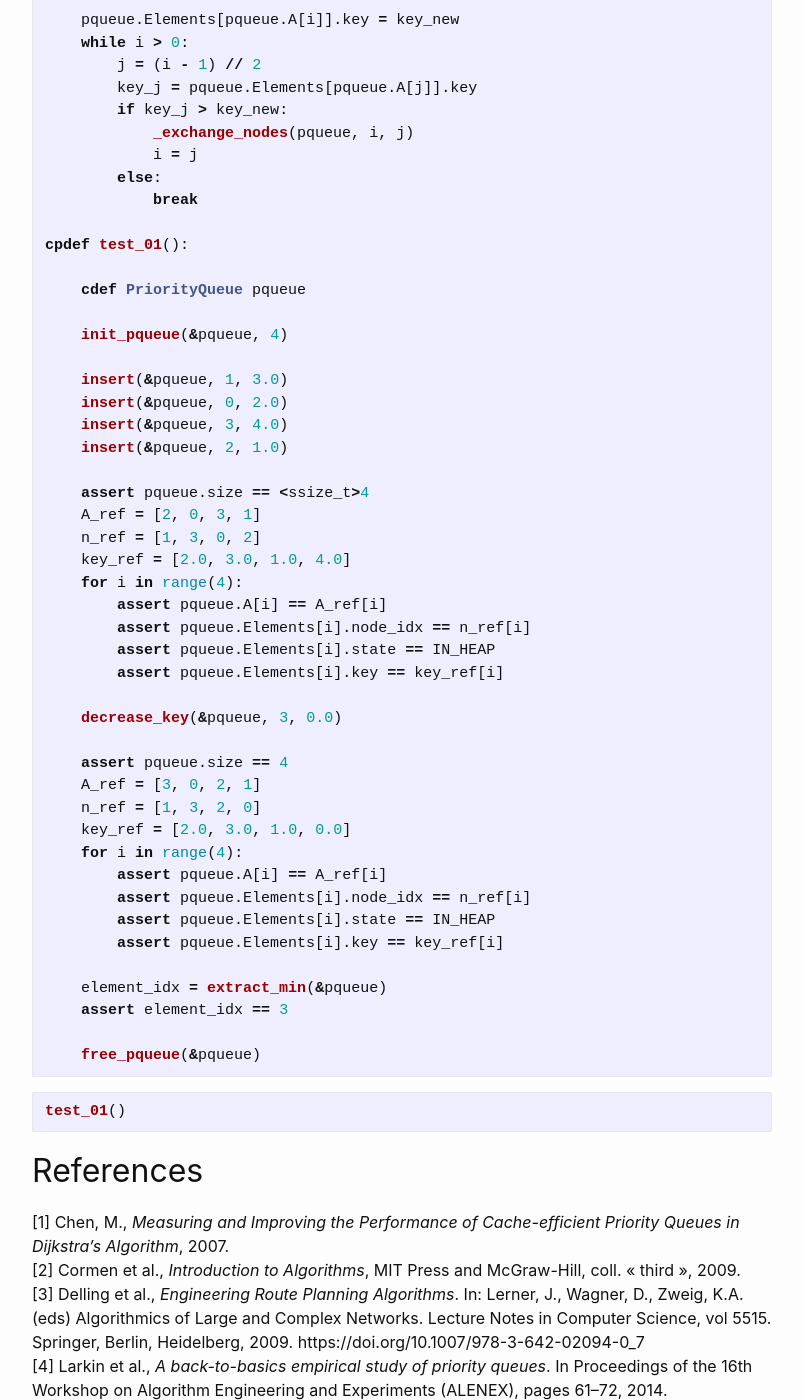
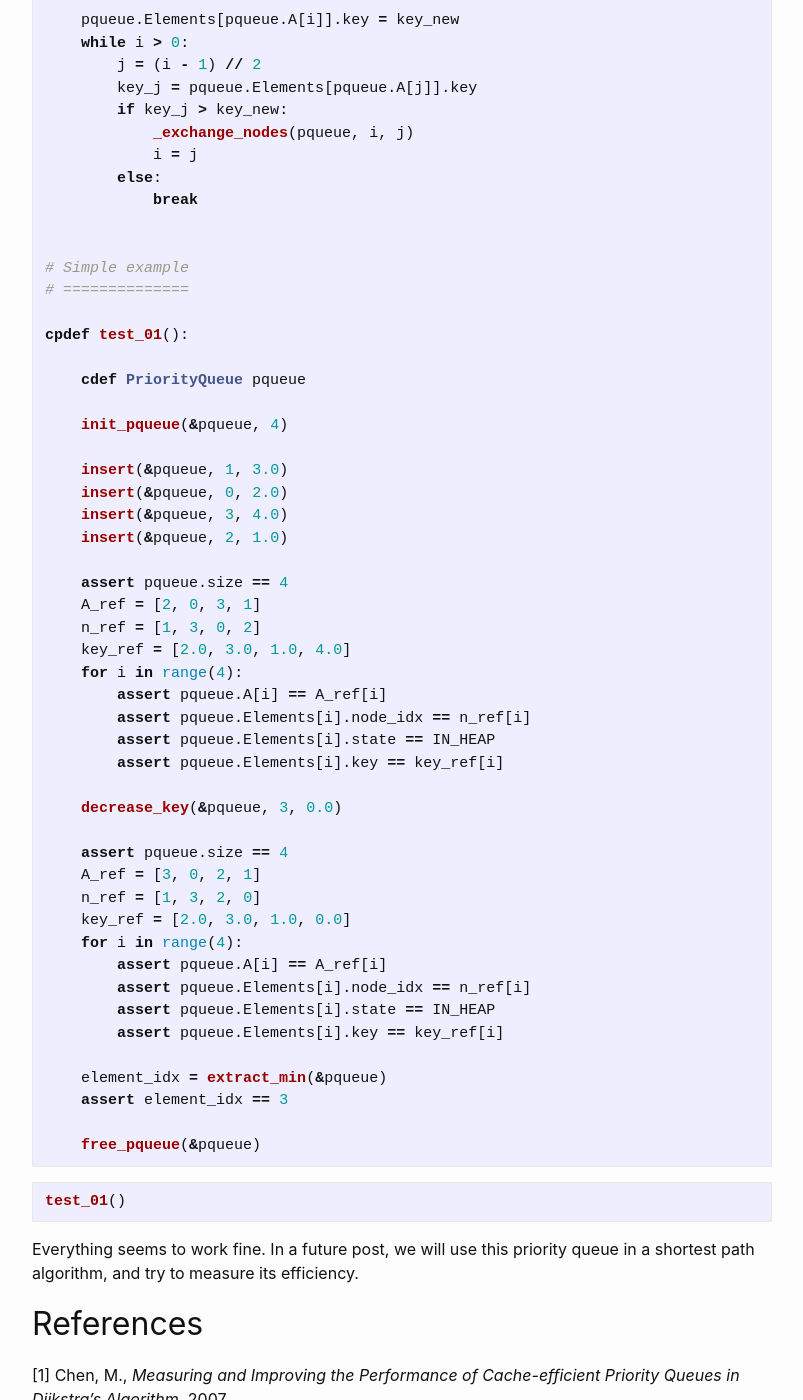
Before and after one commit to aetperf/aetperf.github.io, a Jekyll site: the page built from _posts/2022-11-22-A-Cython-implementation-of-a-min-priority-queue.md, in a window 1280 px wide and 1400 px high, scrolled down 11257 px. Shown: the whole window, without its empty margins (238-1041 px from the left). Built offline with Jekyll 4.4.1, drawn with Linux system fonts in a browser that asks for light colours; formulas are drawn with MathJax 3; comment, search, counter and statistics services are not loaded.

Commit message:
small update

````diff
--- a/_posts/2022-11-22-A-Cython-implementation-of-a-min-priority-queue.md
+++ b/_posts/2022-11-22-A-Cython-implementation-of-a-min-priority-queue.md
@@ -400,6 +400,10 @@ cdef inline void _decrease_key_from_node_index(
         else:
             break
 
+
+# Simple example
+# ==============
+
 cpdef test_01():
 
     cdef PriorityQueue pqueue
@@ -411,7 +415,7 @@ cpdef test_01():
     insert(&pqueue, 3, 4.0)
     insert(&pqueue, 2, 1.0)
 
-    assert pqueue.size == <ssize_t>4
+    assert pqueue.size == 4
     A_ref = [2, 0, 3, 1]
     n_ref = [1, 3, 0, 2]
     key_ref = [2.0, 3.0, 1.0, 4.0]
@@ -444,6 +448,9 @@ cpdef test_01():
 test_01()
 ```
 
+Everything seems to work fine. In a future post, we will use this priority queue in a shortest path algorithm, and try to measure its efficiency.
+
+
 ## References
 
 [1] Chen, M., *Measuring and Improving the Performance of Cache-efficient Priority Queues in Dijkstra’s Algorithm*, 2007.
````
